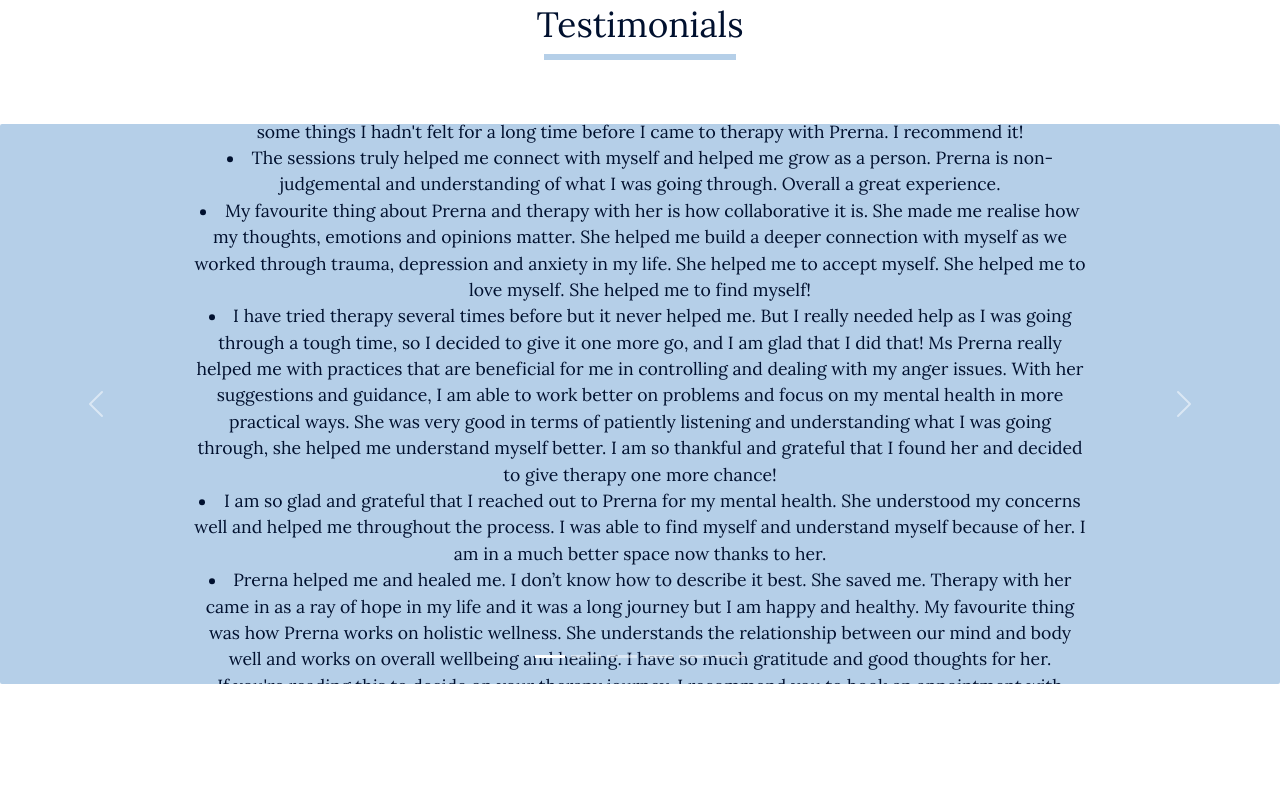
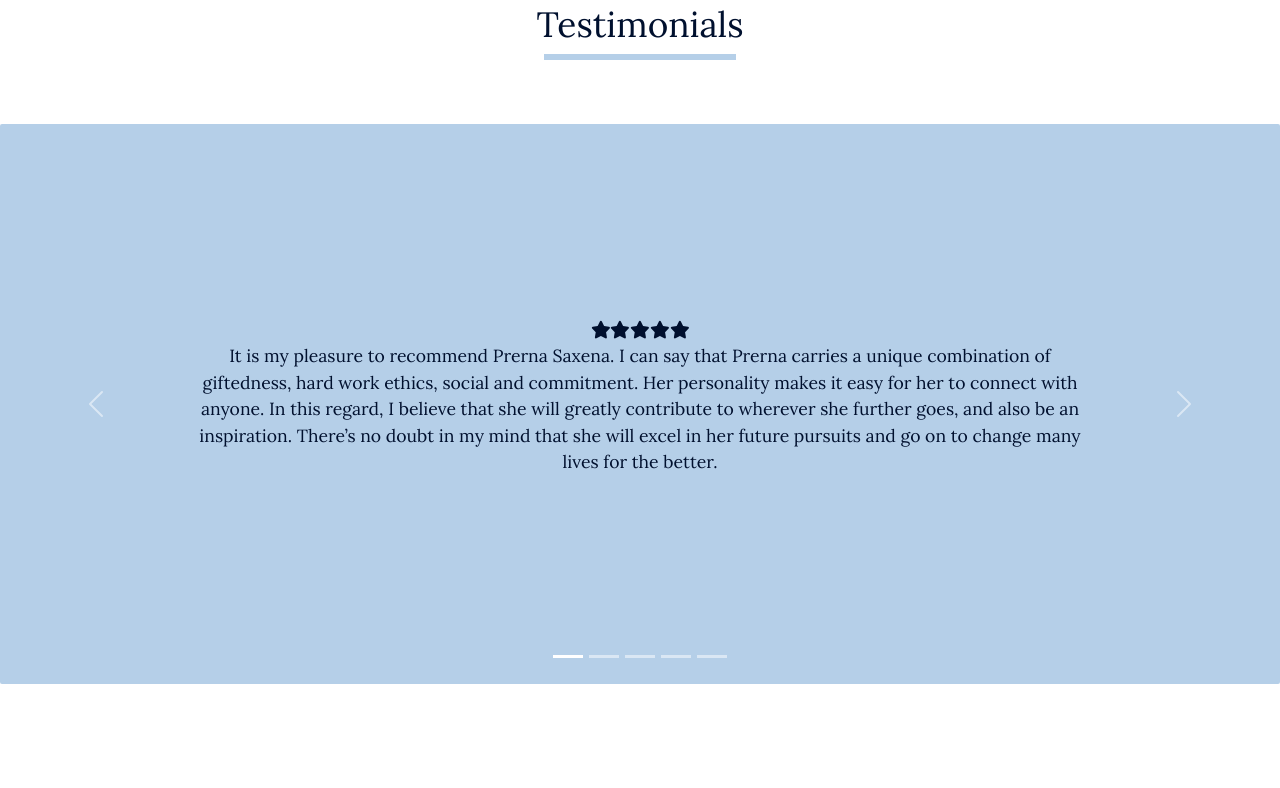
Before and after one commit to TapasyaKalra/prerna-saxena, a React (Create React App) app: page /therapy in a window 1280 px wide. Shown: the part 740-1528 px from the top of the page. Built offline with nearby package versions, Linux system fonts and the light colour scheme.

Commit message:
adding data to testimonial carousel

```diff
--- a/src/components/TestimonialCarousel.js
+++ b/src/components/TestimonialCarousel.js
@@ -3,13 +3,16 @@ import { Carousel } from "react-bootstrap";
 import { FontAwesomeIcon } from "@fortawesome/react-fontawesome";
 import { faStar } from "@fortawesome/free-solid-svg-icons";
 import CLIENT from "../testimonials/client";
+import COLLEAGUE from "../testimonials/colleague";
 
 function TestimonialCarousel(props) {
 	const [index, setIndex] = useState(0);
 	const handleSelect = (selectedIndex, e) => {
 		setIndex(selectedIndex);
 	};
-	var type = "";
+	var data = [];
+	props.type === "client" ? (data = CLIENT) : (data = COLLEAGUE);
+
 	const stars = () => {
 		return (
 			<>
@@ -21,16 +24,30 @@ function TestimonialCarousel(props) {
 			</>
 		);
 	};
-	if (props.type === "client") {
-		type = props.type;
-	} else if (props.type === "colleague") {
-		type = props.type;
-	} else {
-	}
 
 	return (
 		<div className="testimonials">
 			<Carousel
+				activeIndex={index}
+				onSelect={handleSelect}
+				interval={null}
+			>
+				{data.map((item) => (
+					<Carousel.Item key={item.id}>
+						<img
+							className="d-block w-100"
+							src="assets/images/testimonial-bg.png"
+							alt={item.testimonial}
+						/>
+						<Carousel.Caption>
+							{stars()}
+
+							<p>{item.testimonial}</p>
+						</Carousel.Caption>
+					</Carousel.Item>
+				))}
+			</Carousel>
+			{/* <Carousel
 				activeIndex={index}
 				onSelect={handleSelect}
 				interval={null}
@@ -158,7 +175,7 @@ function TestimonialCarousel(props) {
 						</p>
 					</Carousel.Caption>
 				</Carousel.Item>
-			</Carousel>
+			</Carousel> */}
 		</div>
 	);
 }
--- a/src/testimonials/colleague.js
+++ b/src/testimonials/colleague.js
@@ -0,0 +1,28 @@
+var COLLEAGUE = [
+	{
+		id: 1,
+		testimonial:
+			"It is my pleasure to recommend Prerna Saxena. I can say that Prerna carries a unique combination of giftedness, hard work ethics, social and commitment. Her personality makes it easy for her to connect with anyone. In this regard, I believe that she will greatly contribute to wherever she further goes, and also be an inspiration. There’s no doubt in my mind that she will excel in her future pursuits and go on to change many lives for the better.",
+	},
+	{
+		id: 2,
+		testimonial:
+			"Prerna is well trained in handling various mental health issues like anxiety, depression, trauma and on various aspects of relationship and mental wellness counselling. She is a keen and constant learner as well.",
+	},
+	{
+		id: 3,
+		testimonial:
+			"Prerna is a scholar of distinction. Her consistent hard work coupled with a sharp mind leads her to excel in life. She is enthusiastic, friendly and helpful to those around her. Logical, consistent and serious in her approach, she is capable of independent thinking and is full of original ideas. She is a reliable, confident, well behaved and disciplined person who can be safely entrusted with responsibility. She possesses an impeccable moral character, a pleasing personality and is an asset to any organisation she steps her foot into.",
+	},
+	{
+		id: 4,
+		testimonial:
+			"Prerna is proactive, receptive to information, punctual, hardworking and inquisitive. She devotes her time with full dedication and sincerity to her work. She provides critical and valuable inputs. She displays initiative and accountability with a willingness to learn more.",
+	},
+	{
+		id: 5,
+		testimonial:
+			"Prerna is attentive and interactive. She’s curiosity driven and is always willing to learn and explore beyond textbooks by accumulating knowledge from various sources. She always has valuable inputs and questions about the topic in discussion. She is a cheerful, polite and enthusiastic person. She has great insights and a high aptitude for the field of psychology.",
+	},
+];
+export default COLLEAGUE;
```
